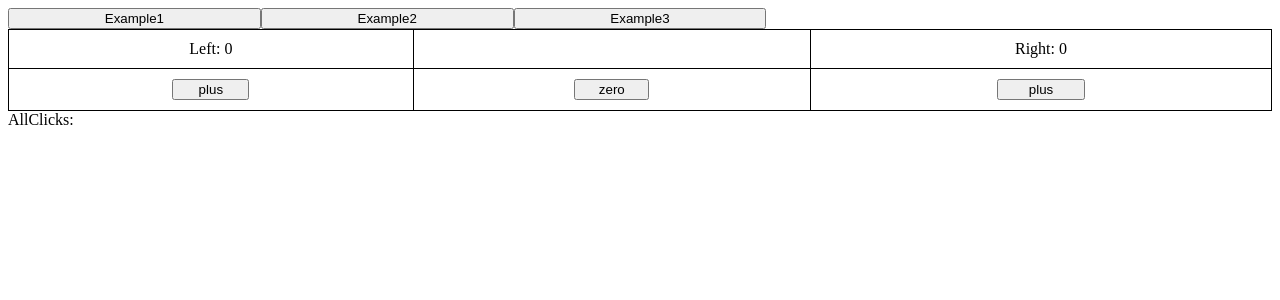
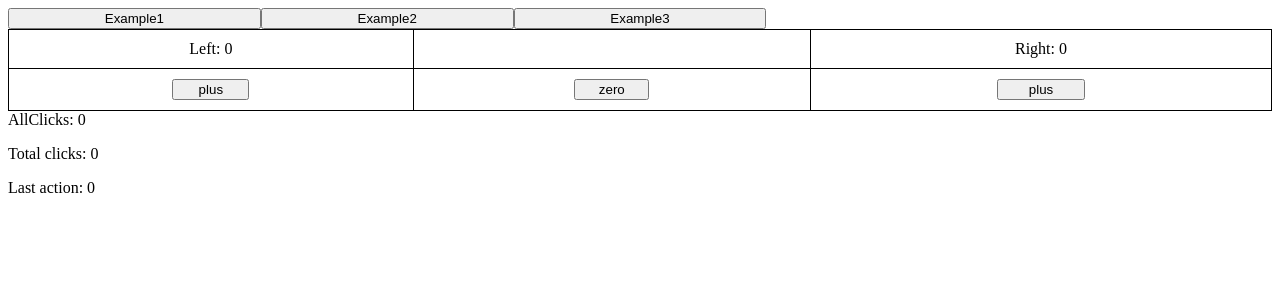
Before and after one commit to buhtig-sudo-azar/FULL, a React (Vite) app in the folder Part1/introdemo/: page / in a window 1280 px wide. Both pictures are taken after a click on the button "Example2". Shown: the top 300 px of the page. Built offline with nearby package versions, Linux system fonts and the light colour scheme.

Commit message:
https://fullstacUpdate of the state is asynchronous

```diff
--- a/Part1/introdemo/src/AppClickHandle.jsx
+++ b/Part1/introdemo/src/AppClickHandle.jsx
@@ -2,7 +2,7 @@ import { useState } from "react";
 import './index.css'
 
 const Display = (props) => {
-  const { counter, clicks } = props;
+  const { counter, clicks, total } = props;
 
   return (
     <>
@@ -36,7 +36,9 @@ const Display = (props) => {
           </tr>
         </tbody>
       </table>
-      AllClicks: {clicks.join(' ')}
+      AllClicks: {clicks.length > 0 ? clicks.join(' ') : 0}
+      <p>Total clicks: {clicks.length}</p>
+      <p>Last action: {clicks.length > 0 ? clicks[clicks.length - 1] : 0}</p>
     </>
   );
 };
@@ -51,14 +53,20 @@ const Button = (props) => {
 const AppCounter = () => {
   const [clicks, setClicks] = useState({ left: 0, right: 0 });
   const [allClicks, setAll] = useState([])
+  const [total, setTotal] = useState(allClicks.length)
+
   const handleLeftClick = () => {
     setClicks({ ...clicks, left: clicks.left + 1 });
+
+    setTotal(clicks.left + clicks.right)
     setAll(allClicks.concat('L'))
+
   };
 
   const handleRightClick = () => {
 
     setClicks({ ...clicks, right: clicks.right + 1 });
+    setTotal(clicks.left + clicks.right)
     setAll(allClicks.concat('R'))
   };
 
@@ -66,6 +74,7 @@ const AppCounter = () => {
 
     setClicks({ left: 0, right: 0 });
     setAll([])
+    setTotal(0)
   };
 
   return (
```
Also changed, not shown: 1 other file (tests, documents, lock files or other folders).
